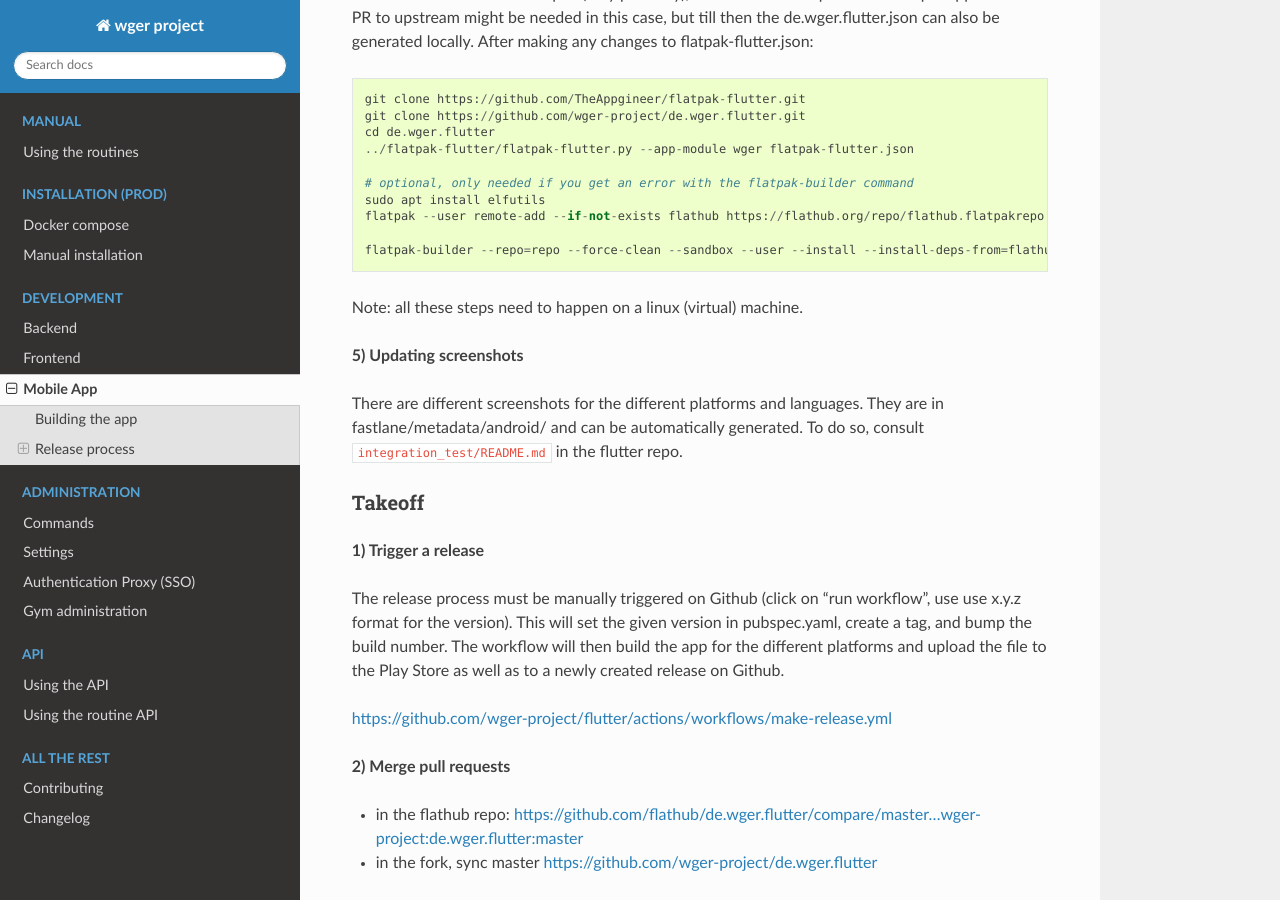
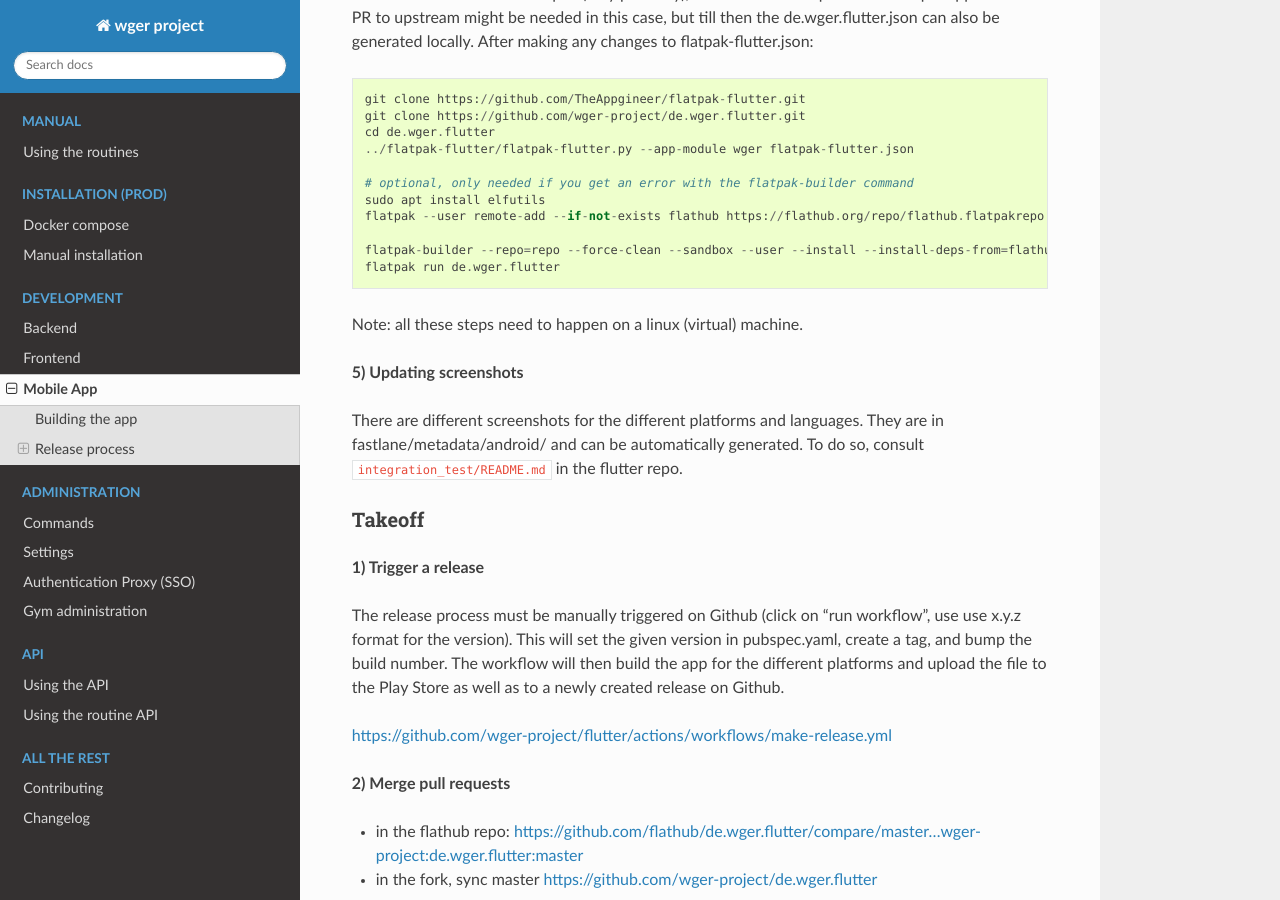
Before and after one commit to wger-project/docs, a Sphinx documentation site: the page built from docs/development/mobile_app.rst, in a window 1280 px wide and 900 px high, scrolled down 1941 px. Built offline with Sphinx 7.4.7 and the Read the Docs theme 3.1.0, drawn with Linux system fonts in a browser that asks for light colours.

Commit message:
Add flatpak run command to

```diff
--- a/docs/development/mobile_app.rst
+++ b/docs/development/mobile_app.rst
@@ -97,6 +97,7 @@ to flatpak-flutter.json::
     flatpak --user remote-add --if-not-exists flathub https://flathub.org/repo/flathub.flatpakrepo
 
     flatpak-builder --repo=repo --force-clean --sandbox --user --install --install-deps-from=flathub build de.wger.flutter.json
+    flatpak run de.wger.flutter
 
 Note: all these steps need to happen on a linux (virtual) machine.
 
```
